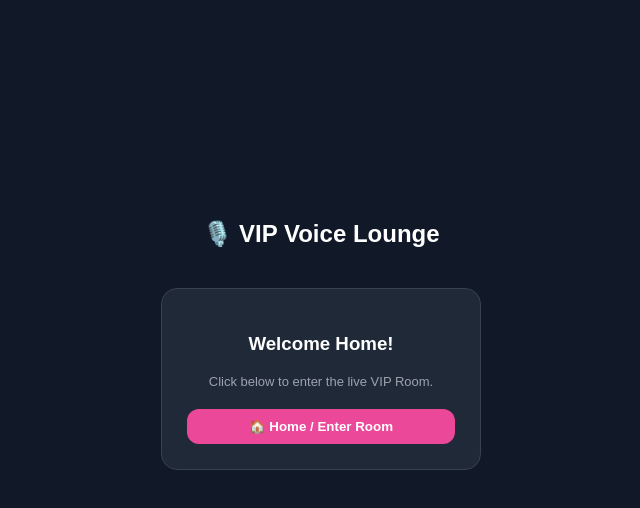
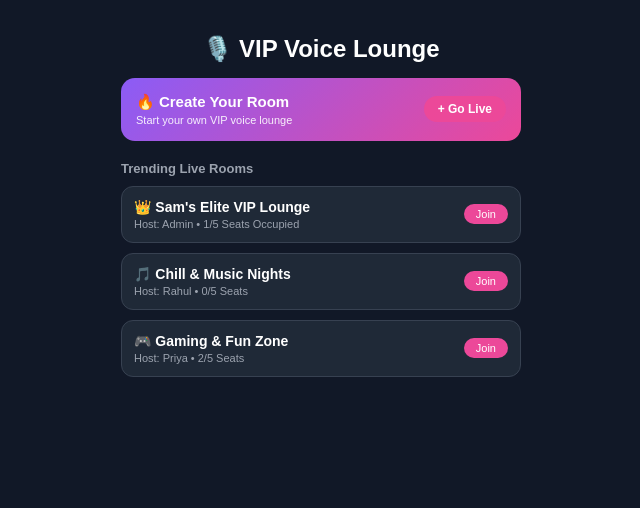
Before and after one commit to samchoudhary7900-commits/FRIEND-ZONE, a website: page public/index.html in a window 1280 px wide. Shown: the whole page, without its empty margins (319-959 px from the left). Drawn offline with Linux system fonts and the light colour scheme.

Commit message:
Update index.html

```diff
--- a/public/index.html
+++ b/public/index.html
@@ -28,19 +28,33 @@
         #homeScreen {
             display: flex;
             flex-direction: column;
-            justify-content: center;
+            height: 100%;
+            text-align: left;
+        }
+        .home-banner {
+            background: linear-gradient(135deg, #8b5cf6, #ec4899);
+            padding: 15px;
+            border-radius: 14px;
+            margin-bottom: 15px;
+            display: flex;
+            justify-content: space-between;
             align-items: center;
-            height: 80vh;
-            gap: 20px;
+            text-align: left;
         }
-        .home-card {
+        .room-card {
             background: #1f2937;
             border: 1px solid #374151;
-            padding: 25px;
-            border-radius: 16px;
-            width: 100%;
-            max-width: 320px;
-            text-align: center;
+            border-radius: 12px;
+            padding: 12px;
+            margin-bottom: 10px;
+            display: flex;
+            justify-content: space-between;
+            align-items: center;
+            cursor: pointer;
+            transition: background 0.2s;
+        }
+        .room-card:hover {
+            background: #374151;
         }
 
         /* Room Screen (Initially Hidden) */
@@ -170,13 +184,42 @@
 
     <div class="container">
 
-        <!-- Home Screen -->
+        <!-- Home Screen with Room List -->
         <div id="homeScreen">
-            <h2>🎙️ VIP Voice Lounge</h2>
-            <div class="home-card">
-                <h3>Welcome Home!</h3>
-                <p style="font-size: 13px; color: #9ca3af; margin-bottom: 20px;">Click below to enter the live VIP Room.</p>
-                <button class="btn" style="width: 100%; border-radius: 12px;" onclick="goToRoom()">🏠 Home / Enter Room</button>
+            <h2 style="text-align: center; margin-bottom: 15px;">🎙️ VIP Voice Lounge</h2>
+
+            <div class="home-banner">
+                <div>
+                    <h3 style="margin: 0; font-size: 15px;">🔥 Create Your Room</h3>
+                    <p style="margin: 3px 0 0 0; font-size: 11px; opacity: 0.9;">Start your own VIP voice lounge</p>
+                </div>
+                <button class="btn" style="padding: 6px 14px; font-size: 12px;" onclick="goToRoom('My VIP Lounge')">+ Go Live</button>
+            </div>
+
+            <h4 style="margin: 5px 0 10px 0; font-size: 13px; color: #9ca3af;">Trending Live Rooms</h4>
+
+            <div class="room-card" onclick="goToRoom('Sam\'s Elite VIP Lounge')">
+                <div>
+                    <h4 style="margin: 0; font-size: 14px;">👑 Sam's Elite VIP Lounge</h4>
+                    <p style="margin: 3px 0 0 0; font-size: 11px; color: #9ca3af;">Host: Admin • 1/5 Seats Occupied</p>
+                </div>
+                <span style="background: #ec4899; color: #fff; padding: 4px 12px; border-radius: 12px; font-size: 11px;">Join</span>
+            </div>
+
+            <div class="room-card" onclick="goToRoom('Chill & Music Nights')">
+                <div>
+                    <h4 style="margin: 0; font-size: 14px;">🎵 Chill & Music Nights</h4>
+                    <p style="margin: 3px 0 0 0; font-size: 11px; color: #9ca3af;">Host: Rahul • 0/5 Seats</p>
+                </div>
+                <span style="background: #ec4899; color: #fff; padding: 4px 12px; border-radius: 12px; font-size: 11px;">Join</span>
+            </div>
+
+            <div class="room-card" onclick="goToRoom('Gaming & Fun Zone')">
+                <div>
+                    <h4 style="margin: 0; font-size: 14px;">🎮 Gaming & Fun Zone</h4>
+                    <p style="margin: 3px 0 0 0; font-size: 11px; color: #9ca3af;">Host: Priya • 2/5 Seats</p>
+                </div>
+                <span style="background: #ec4899; color: #fff; padding: 4px 12px; border-radius: 12px; font-size: 11px;">Join</span>
             </div>
         </div>
 
@@ -184,7 +227,7 @@
         <div id="roomScreen">
             <div style="display: flex; align-items: center; justify-content: space-between; margin-bottom: 5px;">
                 <button class="btn" style="padding: 5px 12px; font-size: 12px; background: #374151;" onclick="goBackHome()">← Back</button>
-                <h3 style="margin: 0;">🎙️ VIP Voice Room</h3>
+                <h3 id="roomTitle" style="margin: 0; font-size: 14px;">🎙️ VIP Room</h3>
                 <div style="width: 50px;"></div>
             </div>
 
@@ -241,7 +284,8 @@
     <script>
         let currentUser = "User_" + Math.floor(Math.random() * 900 + 100);
 
-        function goToRoom() {
+        function goToRoom(roomName) {
+            document.getElementById('roomTitle').innerText = `🎙️ ${roomName}`;
             document.getElementById('homeScreen').style.display = 'none';
             document.getElementById('roomScreen').style.display = 'flex';
         }
```
